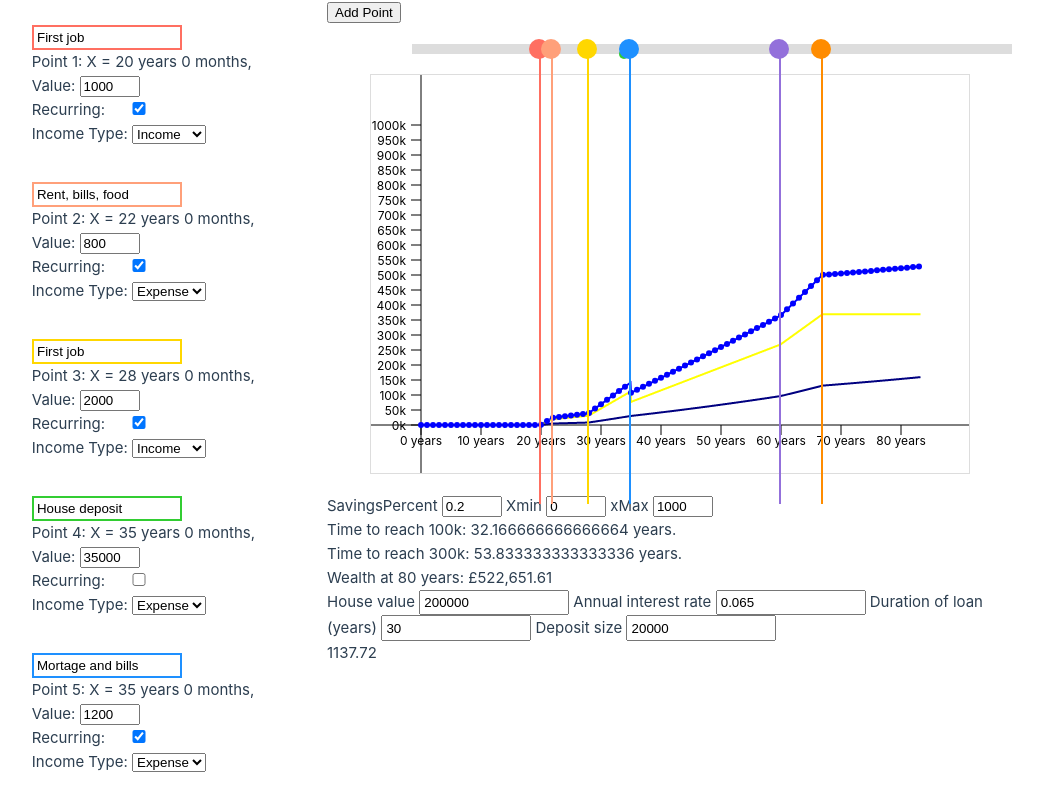
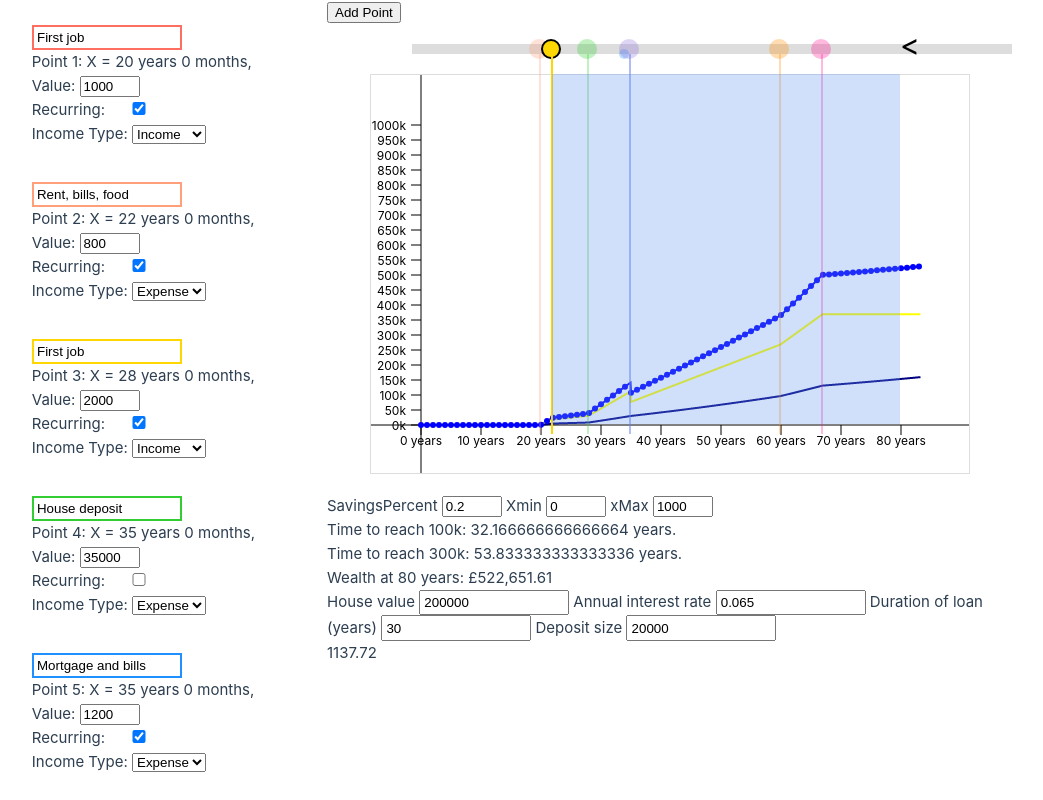
Before and after one commit to matt-chaib/fdb, a Vue app: page / in a window 1280 px wide. Both pictures are taken after a click on the element 556 px from the left and 49 px from the top of the page. Shown: the top 800 px of the page, without its empty margins (5-1048 px from the left). Built offline with nearby package versions, Linux system fonts and the light colour scheme; the HTML template or start-up script is replaced by a standard one.

Commit message:
expires at

```diff
--- a/src/components/Slider.vue
+++ b/src/components/Slider.vue
@@ -1,6 +1,7 @@
 <script setup lang="ts">
+
 import { onMounted, computed } from 'vue';
-import { sliderColors } from '@/utils/colours';
+import { sliderColors, hexToRgb } from '@/utils/colours';
 
 import { defineProps } from 'vue';
 
@@ -12,18 +13,24 @@ let {pointsStore} = defineProps<{
   pointsStore: PointStore;
 }>();
 
+const selectPoint = (id: number) => {
+  pointsStore.selectPoint(id); // Update the selected point in the store
+};
+
 // Start dragging the point
-const startDrag = (index: number, event: MouseEvent) => {
+const startDrag = (id: number, event: MouseEvent) => {
   let isDragging = true;
   const startX = event.clientX;
-  const startPointX = pointsStore.points[index].x;
+  const startPointX = pointsStore.findPoint(id).x;
 
   const onMouseMove = (moveEvent: MouseEvent) => {
     if (isDragging) {
+      console.log("Point X", startPointX)
+      console.log("start X", startX)
       const deltaX = moveEvent.clientX - startX;
       let newX = startPointX + (deltaX * 1000) / 600; // Max value 12, chart width 600
       newX = Math.round(newX); // Snap to the nearest whole number
-      pointsStore.updatePoint(index, { x: Math.min(Math.max(0, newX), 1000), value: pointsStore.points[index].value, recurring: pointsStore.points[index].recurring, type: pointsStore.points[index].type, name: pointsStore.points[index].name});
+      pointsStore.updatePointX(id, Math.min(Math.max(0, newX), 1000));
     }
   };
 
@@ -45,7 +52,21 @@ const startDrag = (index: number, event: MouseEvent) => {
       padding + ((x - axisStore.axis.min) / (axisStore.axis.max - axisStore.axis.min)) * (chartWidth - 2 * padding);
   });
 
+  const pointsShown = computed(() => {
+    return pointsStore.points
 
+    if (pointsStore.selectedPointId) {
+      return [pointsStore.findPoint(pointsStore.selectedPointId)]
+    } else {
+      return pointsStore.points
+    }
+});
+
+const getSelectedPoint = computed(() => {
+  return pointsStore.selectedPointId
+    ? pointsStore.findPoint(pointsStore.selectedPointId)
+    : null;
+});
 
 </script>
 
@@ -59,8 +80,8 @@ const startDrag = (index: number, event: MouseEvent) => {
     <!-- Render each point -->
     <div class="line" :style="{ width: '600px', height: '10px', background: '#ddd', position: 'relative' }">
       <div
-        v-for="(point, index) in pointsStore.points"
-        :key="index"
+        v-for="(point, index) in pointsShown"
+        :key="point.id"
         class="point"
         :style="{
           left: `${scaleX(point.x) - 123}px`,
@@ -69,26 +90,58 @@ const startDrag = (index: number, event: MouseEvent) => {
           cursor: 'pointer',
           width: `${point.recurring ? '20px' : '10px'}`,
           height: `${point.recurring ? '20px' : '10px'}`,
-          backgroundColor: sliderColors[index],
+          backgroundColor: pointsStore.selectedPointId === point.id || !pointsStore.selectedPointId
+      ? sliderColors[point.id]
+      : `rgba(${hexToRgb(sliderColors[point.id])}, 0.3)`,
           borderRadius: '50%',
+          border: pointsStore.selectedPointId === point.id ? '2px solid black' : 'none',
+
         }"
-        @mousedown="startDrag(index, $event)"
+        @mousedown="startDrag(point.id, $event)"
+        @click="selectPoint(point.id)"
       ></div>
       <div
-        v-for="(point, index) in pointsStore.points"
-        :key="index"
+        v-for="(point, index) in pointsShown"
+        :key="point.id"
         class="line"
         :style="{
           left: `${scaleX(point.x) - 128}px`,
-          bottom: '-470px',
+          bottom: '-400px',
           position: 'absolute',
           cursor: 'pointer',
           width: '2px',
-          height: '450px',
-          backgroundColor: sliderColors[index],
+          height: '380px',
+          backgroundColor: pointsStore.selectedPointId === point.id || !pointsStore.selectedPointId
+      ? sliderColors[point.id]
+      : `rgba(${hexToRgb(sliderColors[point.id])}, 0.3)`,
         }"
-        @mousedown="startDrag(index, $event)"
+        @mousedown="startDrag(point.id, $event)"
       ></div>
+      <div
+        v-if="getSelectedPoint && getSelectedPoint.expires_at_x"
+        class="shaded-rectangle"
+        :style="{
+          left: `${Math.min(scaleX(getSelectedPoint.x), scaleX(getSelectedPoint.expires_at_x)) - 42}px`,
+          width: `${Math.abs(scaleX(getSelectedPoint.x) - scaleX(getSelectedPoint.expires_at_x)) - 0}px`,
+          top: '30px',
+          position: 'absolute',
+          height: '350px',
+          backgroundColor: 'rgba(100, 149, 237, 0.3)', /* Semi-transparent blue */
+        }"
+      ></div>
+        <!-- Render arrowhead at expires_at_x -->
+        <div
+    v-if="getSelectedPoint && getSelectedPoint.expires_at_x"
+    :style="{
+      position: 'absolute',
+      left: `${scaleX(getSelectedPoint.expires_at_x) - 42}px`, // Adjust for position
+      bottom: '-15px',
+      fontSize: '30px',
+      color: 'black',
+    }"
+  >
+    &#x003C; <!-- Unicode for "<" -->
+  </div>
     </div>
   </div>
 </template>
--- a/src/stores/pointStore.ts
+++ b/src/stores/pointStore.ts
@@ -2,7 +2,11 @@ import type { Point } from '@/types/Point';
 
 export interface PointStore {
   points: Point[];
+  selectedPointId: number;
   addPoint: () => void;
   updatePoint: (index: number, newPoint: Point) => void;
+  updatePointX: (id: number, newX: number) => void;
   removePoint: (index: number) => void;
+  selectPoint: (id: number) => void;
+  findPoint: (id: number) => void;
 }
--- a/src/stores/points.ts
+++ b/src/stores/points.ts
@@ -1,30 +1,58 @@
 import { defineStore } from 'pinia';
 import type { Point } from '@/types/Point';
-
 export const usePointsStore = defineStore('points', {
   state: () => ({
     points: [
-      {name: "First job",x: 240, value: 1000, recurring: true, type: "income"},
-      {name: "Rent, bills, food", x: 264, value: 800, recurring: true, type: "expense"},
-      {name: "First job",x: 12 * 28, value: 2000, recurring: true, type: "income"},
-      {name: "House deposit", x: 12 * 35, value: 35000, recurring: false, type: "expense"},
-      {name: "Mortage and bills", x: 12 * 35, value: 1200, recurring: true, type: "expense"},
-      {name: "Bills", x: 12 * 60, value: 500, recurring: true, type: "expense"},
-      {name: "Pension", x: 12 * 67, value: 500, recurring: true, type: "income"}
+      { id: 1, name: "First job", x: 240, value: 1000, recurring: true, type: "income", expires_at_x: 12 * 80 },
+      { id: 2, name: "Rent, bills, food", x: 264, value: 800, recurring: true, type: "expense", expires_at_x: 12 * 80 },
+      { id: 3, name: "First job", x: 12 * 28, value: 2000, recurring: true, type: "income", expires_at_x: 12 * 80 },
+      { id: 4, name: "House deposit", x: 12 * 35, value: 35000, recurring: false, type: "expense", expires_at_x: 12 * 80 },
+      { id: 5, name: "Mortgage and bills", x: 12 * 35, value: 1200, recurring: true, type: "expense", expires_at_x: 12 * 80 },
+      { id: 6, name: "Bills", x: 12 * 60, value: 500, recurring: true, type: "expense", expires_at_x: 12 * 80 },
+      { id: 7, name: "Pension", x: 12 * 67, value: 500, recurring: true, type: "income", expires_at_x: 12 * 80 }
     ] as Point[], // The array to store incomes
+    nextId: 8, // To generate unique IDs for new points
+    selectedPointId: null as number | null, // ID of the selected point
   }),
   actions: {
+    selectPoint(id: number) {
+      if (this.selectedPointId === id) {
+        this.selectedPointId = null;
+      } else {
+        this.selectedPointId = id;
+      }
+    },
+    findPoint(id: number) {
+      return this.points.find(point => point.id === id) || null;
+    },
     addPoint() {
-      // Add a new point to the array
-      this.points.push({ x: 0, value: 0, recurring: false, type: "income" });
+      // Add a new point with a unique ID and default expires_at_x
+      this.points.push({
+        id: this.nextId++,
+        name: "",
+        x: 0,
+        value: 0,
+        recurring: false,
+        type: "income",
+        expires_at_x: 12 * 80, // Default value
+      });
     },
-    updatePoint(index: number, newPoint: Point) {
-      // Update the point at the given index
-      this.points[index] = newPoint;
+    updatePoint(id: number, newPoint: Point) {
+      // Find the point by ID and update it
+      const index = this.points.findIndex(point => point.id === id);
+      if (index !== -1) {
+        this.points[index] = { ...newPoint, id }; // Preserve the ID during update
+      }
     },
-    removePoint(index: number) {
-      // Remove the point at the given index
-      this.points.splice(index, 1);
+    updatePointX(id: number, newX: number) {
+      const point = this.findPoint(id);
+      if (point) {
+        point.x = newX;
+      }
+    },
+    removePoint(id: number) {
+      // Remove the point by ID
+      this.points = this.points.filter(point => point.id !== id);
     },
   },
 });
--- a/src/types/Point.ts
+++ b/src/types/Point.ts
@@ -4,4 +4,6 @@ export interface Point {
     recurring: boolean;
     type: string;
     name: String;
+    id: number;
+    expires_at_x: number;
   }
--- a/src/utils/colours.ts
+++ b/src/utils/colours.ts
@@ -20,3 +20,17 @@ export const sliderColors: String[] = [
     "#4682B4", // Steel Blue
     "#FFDAB9"  // Peach Puff
     ];
+
+    export function hexToRgb(hex) {
+      // Remove '#' if present
+      hex = hex.replace(/^#/, '');
+      // Expand shorthand form (e.g., "03F") to full form (e.g., "0033FF")
+      if (hex.length === 3) {
+        hex = hex.split('').map(char => char + char).join('');
+      }
+      const bigint = parseInt(hex, 16);
+      const r = (bigint >> 16) & 255;
+      const g = (bigint >> 8) & 255;
+      const b = bigint & 255;
+      return `${r}, ${g}, ${b}`;
+    }
```
Lines whose indentation alone changed are shown as unchanged.
